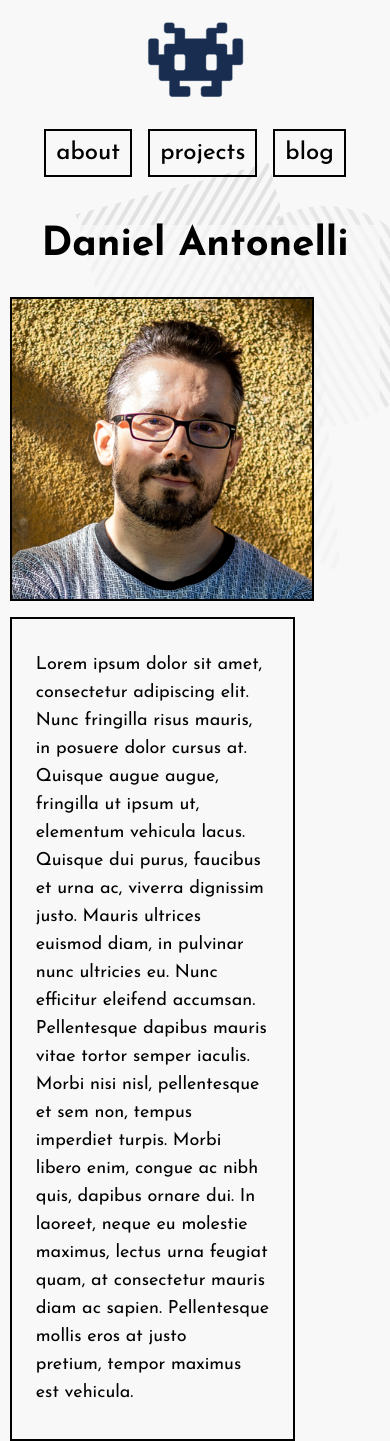
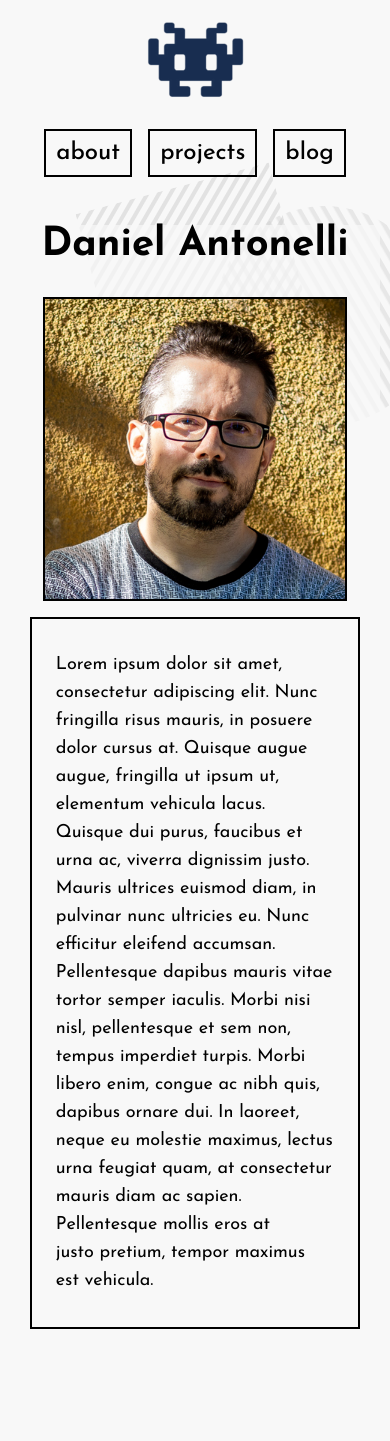
Before and after one commit to dan-antonelli/dantonelli-portfolio, a React (Vite) app: page / in a window 390 px wide. After the commit the page ends 1329 px from the top, so only its background shows below. Built offline with nearby package versions, Linux system fonts and the light colour scheme.

Commit message:
rework info section to grid

```diff
--- a/src/App.css
+++ b/src/App.css
@@ -86,14 +86,14 @@ a:focus::after {
     "info avatar";
   gap: 1rem;
   background-color: rgba(248, 248, 248, 0.70);
-  grid-area: info;
 }
 
-.intro-container p {
+.info {
   border: 2px solid #000;
   font-size: 1.125rem;
   line-height: 1.75rem;
   padding: 32px 24px;
+  grid-area: info;
 }
 
 .avatar {
@@ -199,6 +199,7 @@ a:focus::after {
       "title title"
       "avatar avatar"
       "info info";
+    justify-items: center;
   }
 
   .title-container {
@@ -212,4 +213,9 @@ a:focus::after {
     word-break: normal;
     white-space: nowrap;
   }
+
+  .info {
+    margin-left: 20px;
+    margin-right: 20px;
+  }
 }
--- a/src/App.tsx
+++ b/src/App.tsx
@@ -20,17 +20,19 @@ function App() {
           <div className="title-container">
             <h1>Daniel Antonelli</h1>
           </div>
-          <p>
-            Lorem ipsum dolor sit amet, consectetur adipiscing elit. Nunc fringilla risus mauris, in
-            posuere dolor cursus at. Quisque augue augue, fringilla ut ipsum ut, elementum vehicula
-            lacus. Quisque dui purus, faucibus et urna ac, viverra dignissim justo. Mauris ultrices
-            euismod diam, in pulvinar nunc ultricies eu. Nunc efficitur eleifend accumsan.
-            Pellentesque dapibus mauris vitae tortor semper iaculis. Morbi nisi nisl, pellentesque
-            et sem non, tempus imperdiet turpis. Morbi libero enim, congue ac nibh quis, dapibus
-            ornare dui. In laoreet, neque eu molestie maximus, lectus urna feugiat quam, at
-            consectetur mauris diam ac sapien. Pellentesque mollis eros at justo pretium, tempor
-            maximus est vehicula.
-          </p>
+          <div className="info">
+            <p>
+              Lorem ipsum dolor sit amet, consectetur adipiscing elit. Nunc fringilla risus mauris,
+              in posuere dolor cursus at. Quisque augue augue, fringilla ut ipsum ut, elementum
+              vehicula lacus. Quisque dui purus, faucibus et urna ac, viverra dignissim justo.
+              Mauris ultrices euismod diam, in pulvinar nunc ultricies eu. Nunc efficitur eleifend
+              accumsan. Pellentesque dapibus mauris vitae tortor semper iaculis. Morbi nisi nisl,
+              pellentesque et sem non, tempus imperdiet turpis. Morbi libero enim, congue ac nibh
+              quis, dapibus ornare dui. In laoreet, neque eu molestie maximus, lectus urna feugiat
+              quam, at consectetur mauris diam ac sapien. Pellentesque mollis eros at justo pretium,
+              tempor maximus est vehicula.
+            </p>
+          </div>
           <div className="avatar">
             <img src="/avatar.jpg" alt="avatar" />
           </div>
```
